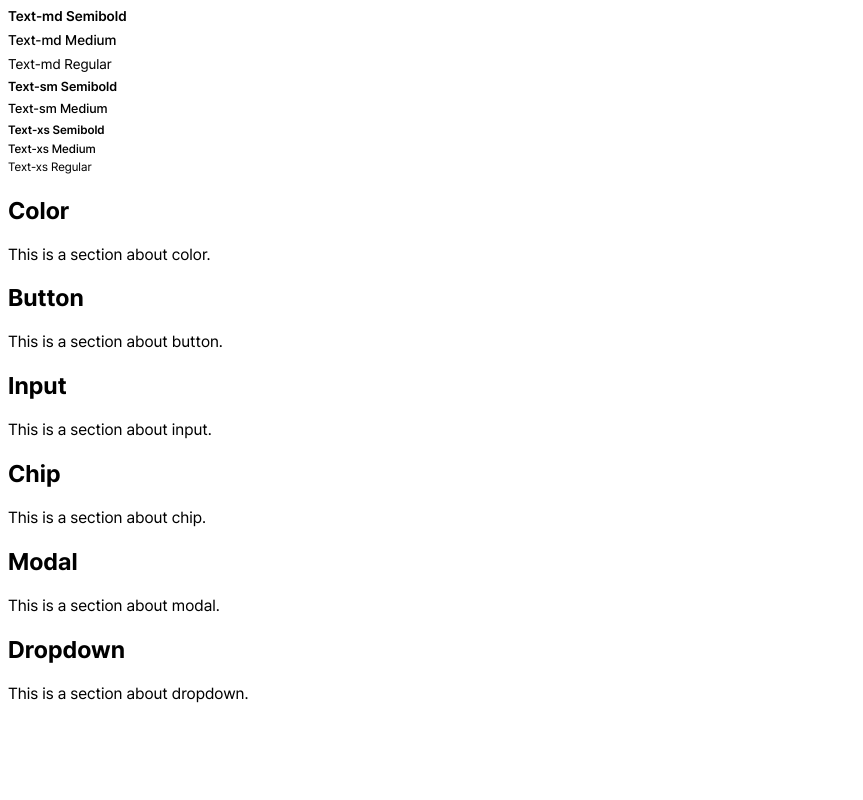
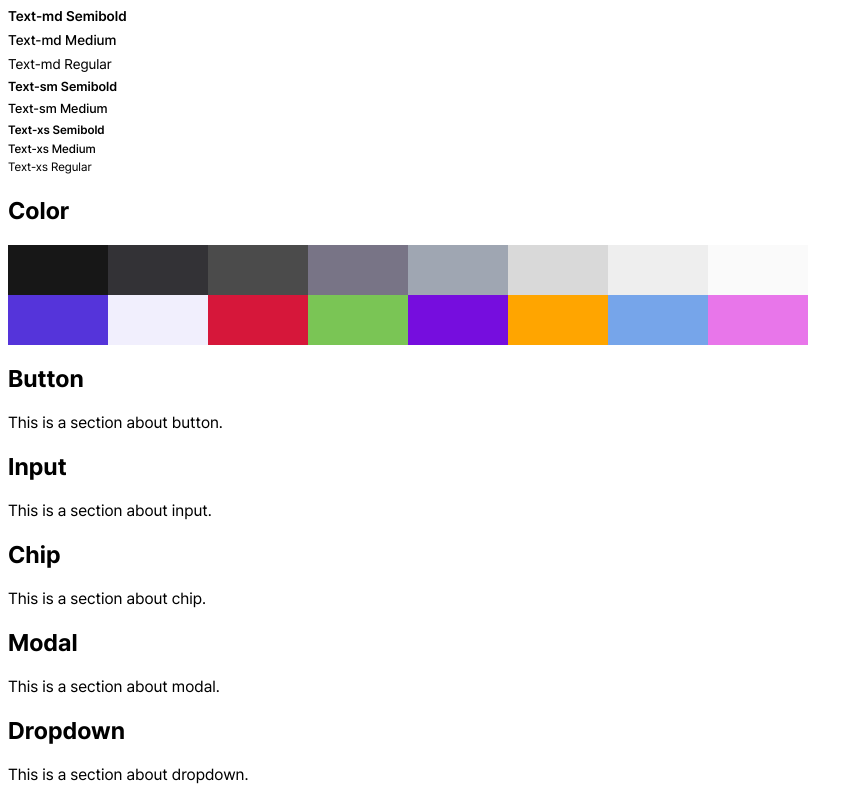
Before and after one commit to Codeit-FE18-Part3-Team4/Taskify, a Next.js app: page /test-components in a window 1280 px wide. Shown: the part 793-1593 px from the top of the page, without its empty margins (0-863 px from the left). Before the commit the page ends 1512 px from the top, so only its background shows below. Built offline with nearby package versions, Linux system fonts and the light colour scheme.

Commit message:
✨ feat [#8] CSS color variable 추가

```diff
--- /dev/null
+++ b/src/components/color/color.css
@@ -0,0 +1,25 @@
+* {
+  /* Grayscale */
+
+  --color-black: #000000;
+  --color-gray800: #171717;
+  --color-gray700: #333236;
+  --color-gray600: #4b4b4b;
+  --color-gray500: #787486;
+  --color-gray400: #9fa6b2;
+  --color-gray300: #d9d9d9;
+  --color-gray200: #eeeeee;
+  --color-gray100: #fafafa;
+  --color-white: #ffffff;
+
+  /* Semantic */
+
+  --color-violet: #5534da;
+  --color-violet80: #f1effd;
+  --color-red: #d6173a;
+  --color-green: #7ac555;
+  --color-purple: #760dde;
+  --color-orange: #ffa500;
+  --color-blue: #76a5ea;
+  --color-pink: #e876ea;
+}
--- a/src/pages/_app.tsx
+++ b/src/pages/_app.tsx
@@ -1,3 +1,4 @@
+import "@/components/color/color.css";
 import type { AppProps } from "next/app";
 import localFont from "next/font/local";
 
--- a/src/pages/test-components/index.tsx
+++ b/src/pages/test-components/index.tsx
@@ -72,6 +72,47 @@ function Typography() {
   );
 }
 
+function Color() {
+  function ColorBox({ token }: { token: string }) {
+    return (
+      <div
+        style={{
+          width: "100px",
+          height: "50px",
+          backgroundColor: `var(--color-${token})`,
+        }}
+      ></div>
+    );
+  }
+  function PaletteBox({ children }: { children: ReactNode }) {
+    return <div style={{ display: "flex" }}>{children}</div>;
+  }
+  return (
+    <div>
+      <PaletteBox>
+        <ColorBox token="gray800" />
+        <ColorBox token="gray700" />
+        <ColorBox token="gray600" />
+        <ColorBox token="gray500" />
+        <ColorBox token="gray400" />
+        <ColorBox token="gray300" />
+        <ColorBox token="gray200" />
+        <ColorBox token="gray100" />
+      </PaletteBox>
+      <PaletteBox>
+        <ColorBox token="violet" />
+        <ColorBox token="violet80" />
+        <ColorBox token="red" />
+        <ColorBox token="green" />
+        <ColorBox token="purple" />
+        <ColorBox token="orange" />
+        <ColorBox token="blue" />
+        <ColorBox token="pink" />
+      </PaletteBox>
+    </div>
+  );
+}
+
 export default function Page() {
   return (
     <main>
@@ -96,7 +137,7 @@ export default function Page() {
         <Typography />
       </Section>
       <Section title="Color">
-        <p>This is a section about color.</p>
+        <Color />
       </Section>
       <Section title="Button">
         <p>This is a section about button.</p>
```
Also changed, not shown: 1 other file (tests, documents, lock files or other folders).
